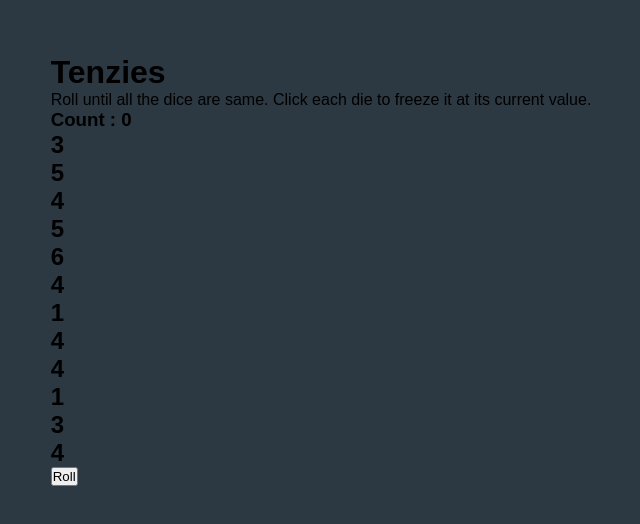
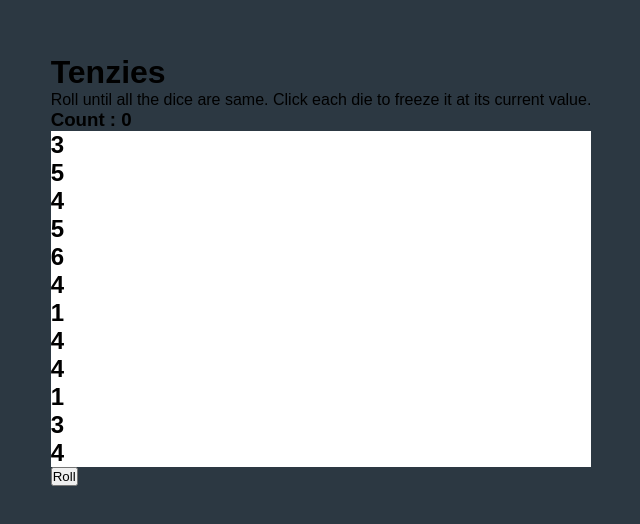
Before and after one commit to Ayush1M/Tenzies-Game, a React (Create React App) app: page / in a window 1280 px wide. Shown: the part 130-654 px from the top of the page, without its empty margins (319-959 px from the left). Built offline with nearby package versions, Linux system fonts and the light colour scheme; the HTML template or start-up script is replaced by a standard one.

Commit message:
added dynamic styling to show held dice

```diff
--- a/src/Die.js
+++ b/src/Die.js
@@ -1,8 +1,13 @@
 import React from "react";
 
 export default function Die(props){
+    const styles = {
+        backgroundColor : props.isHeld ? "#FC8E3A" : "#fff"
+    }
     return(
-        <div className="die" >
+        <div className="die"
+        style={styles}
+        onClick = {props.holdDice}>
         <h2>{props.value}</h2>
         </div>
     )
```
